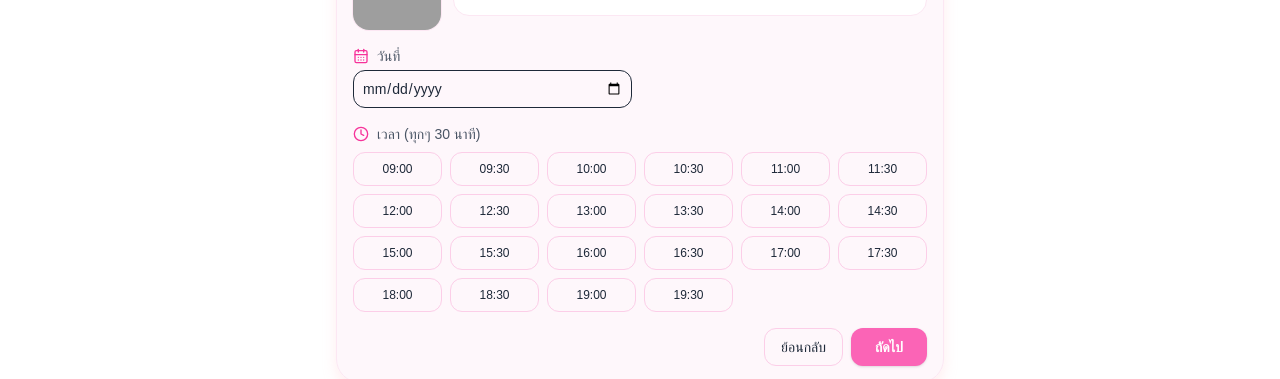
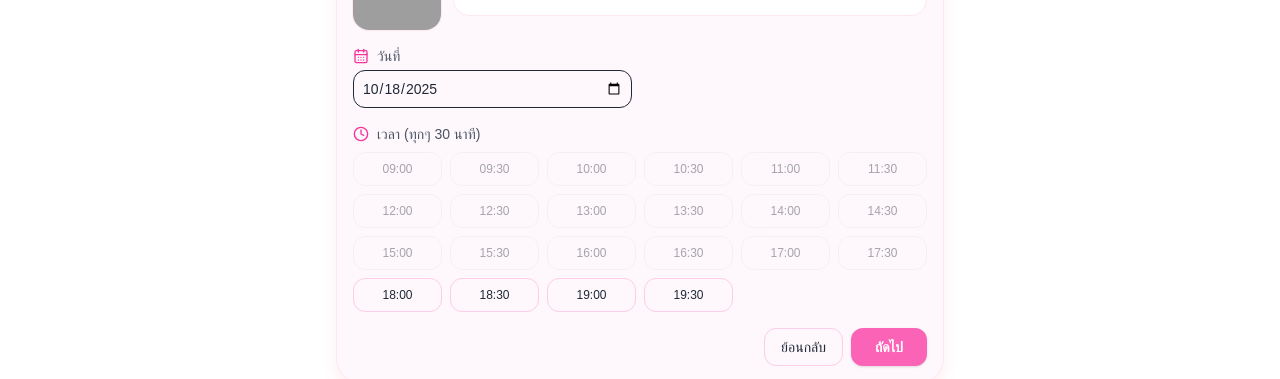
Before and after one commit to Suphawit2004/Nail-Salon-booking_01, a Next.js app: page /reserve in a window 1280 px wide. Shown: the part 275-654 px from the top of the page. Built offline with nearby package versions, Linux system fonts and the light colour scheme; grey boxes are pictures that could not be loaded.

Commit message:
time fix

```diff
--- a/app/api/bookings/route.ts
+++ b/app/api/bookings/route.ts
@@ -1,5 +1,13 @@
 import { NextResponse } from "next/server";
 import { readBookings, writeBookings, type Booking } from "../../lib/store";
+
+const TZ_OFFSET = "+07:00";
+function isPast(date: string, time: string) {
+  if (!date || !time) return true;
+  const when = new Date(`${date}T${time}:00${TZ_OFFSET}`);
+  if (isNaN(when.getTime())) return true;
+  return when.getTime() < Date.now();
+}
 
 export async function GET(){
   const list = await readBookings();
@@ -14,6 +22,11 @@ export async function POST(req:Request){
     if(!serviceId || !serviceTitle || !date || !time){
       return NextResponse.json({ error: "invalid payload" }, { status: 400 });
     }
+
+    if (isPast(date, time)) {
+      return NextResponse.json({ error: "ไม่สามารถจองย้อนหลังได้" }, { status: 400 });
+    }
+
     const booking: Booking = {
       id: `bk_${Date.now()}`,
       serviceId, serviceTitle, date, time,
--- a/app/reserve/confirm/page.tsx
+++ b/app/reserve/confirm/page.tsx
@@ -4,6 +4,13 @@ import { useSearchParams, useRouter } from "next/navigation";
 import { CalendarDays, Clock, User2 } from "lucide-react";
 import LayoutWrapper from "../../components/LayoutWrapper";
 import { useMemo, useState } from "react";
+
+const TZ_OFFSET = "+07:00";
+function isPast(date: string, time: string) {
+  if (!date || !time) return true;
+  const when = new Date(`${date}T${time}:00${TZ_OFFSET}`);
+  return when.getTime() < Date.now();
+}
 
 export default function ConfirmPage(){
   const q = useSearchParams();
@@ -16,6 +23,7 @@ export default function ConfirmPage(){
 
   const handleCreate = async ()=>{
     if(!serviceId || !date || !time){ alert("กรุณาเลือกบริการ/วัน/เวลาให้ครบ"); return; }
+    if (isPast(date, time)) { alert("ไม่สามารถจองย้อนหลังได้ กรุณาเลือกเวลาใหม่"); router.push(`/reserve?serviceId=${serviceId}`); return; }
     try{
       setSubmitting(true);
       const res = await fetch("/api/bookings", { method:"POST", headers:{ "Content-Type":"application/json" }, body: JSON.stringify({ serviceId, serviceTitle:title, date, time }) });
--- a/app/reserve/page.tsx
+++ b/app/reserve/page.tsx
@@ -8,6 +8,15 @@ import LayoutWrapper from "../components/LayoutWrapper";
 
 const OPEN = 9;
 const CLOSE = 20;
+const TZ_OFFSET = "+07:00";
+
+function todayISO() {
+  const now = new Date();
+  const yyyy = now.getFullYear();
+  const mm = String(now.getMonth() + 1).padStart(2, "0");
+  const dd = String(now.getDate()).padStart(2, "0");
+  return `${yyyy}-${mm}-${dd}`;
+}
 
 function generateSlots(stepMin = 30){
   const slots:string[] = [];
@@ -21,18 +30,29 @@ function generateSlots(stepMin = 30){
   return slots;
 }
 
+function toBangkokDate(dateStr: string, timeStr: string) {
+  if (!dateStr || !timeStr) return null;
+  return new Date(`${dateStr}T${timeStr}:00${TZ_OFFSET}`);
+}
+function isPastSlot(dateStr: string, timeStr: string) {
+  const d = toBangkokDate(dateStr, timeStr);
+  if (!d) return true;
+  return d.getTime() < Date.now();
+}
+
 export default function ReservePage(){
   const q = useSearchParams();
   const router = useRouter();
   const serviceId = q.get("serviceId") ?? "svc-01";
   const serviceTitle = serviceId==="svc-01" ? "ถอดPVC และต่อเล็บ" : serviceId==="svc-02" ? "ถอดPVC ทาสีเจล" : "ทาสีเจล";
 
-  const [date,setDate] = useState("");
+  const [date,setDate] = useState(todayISO());
   const [time,setTime] = useState("");
   const slots = useMemo(()=> generateSlots(30),[]);
 
   const handleNext = ()=>{
     if(!date || !time) return alert("กรุณาเลือกวันและเวลา");
+    if(isPastSlot(date, time)) return alert("ไม่สามารถจองย้อนหลังได้ กรุณาเลือกเวลาถัดไป");
     router.push(`/reserve/confirm?serviceId=${serviceId}&date=${date}&time=${time}`);
   };
 
@@ -56,16 +76,30 @@ export default function ReservePage(){
         <div className="grid sm:grid-cols-2 gap-4 mt-4">
           <label className="flex flex-col">
             <span className="text-sm text-gray-600 flex items-center gap-2"><CalendarDays className="h-4 w-4 text-pink-500"/>วันที่</span>
-            <input type="date" className="border rounded-xl p-2 text-sm mt-1 focus:outline-pink-400" value={date} onChange={e=>setDate(e.target.value)}/>
+            <input type="date" className="border rounded-xl p-2 text-sm mt-1 focus:outline-pink-400" value={date} min={todayISO()} onChange={e=>{ setDate(e.target.value); setTime(""); }}/>
           </label>
         </div>
 
         <div className="mt-4">
           <div className="text-sm text-gray-600 mb-2 flex items-center gap-2"><Clock className="h-4 w-4 text-pink-500"/> เวลา (ทุกๆ 30 นาที)</div>
           <div className="grid grid-cols-4 sm:grid-cols-6 gap-2">
-            {slots.map(t=>(
-              <button key={t} type="button" onClick={()=>setTime(t)} className={"px-3 py-2 text-xs rounded-xl border transition " + (time===t ? "bg-pink-400 text-white border-pink-400" : "border-pink-200 hover:bg-pink-50")}>{t}</button>
-            ))}
+            {slots.map(t=>{
+              const disabled = !date || isPastSlot(date, t);
+              const selected = time===t && !disabled;
+              return (
+                <button
+                  key={t}
+                  type="button"
+                  onClick={()=>!disabled && setTime(t)}
+                  disabled={disabled}
+                  className={["px-3 py-2 text-xs rounded-xl border transition",
+                    disabled ? "opacity-40 cursor-not-allowed border-gray-200" :
+                    selected ? "bg-pink-400 text-white border-pink-400" : "border-pink-200 hover:bg-pink-50"
+                  ].join(" ")}
+                  title={disabled ? "ไม่สามารถจองย้อนหลังได้" : ""}
+                >{t}</button>
+              );
+            })}
           </div>
         </div>
 
```
Also changed, not shown: .data/bookings.json (added), 1 other file (tests, documents, lock files or other folders).
